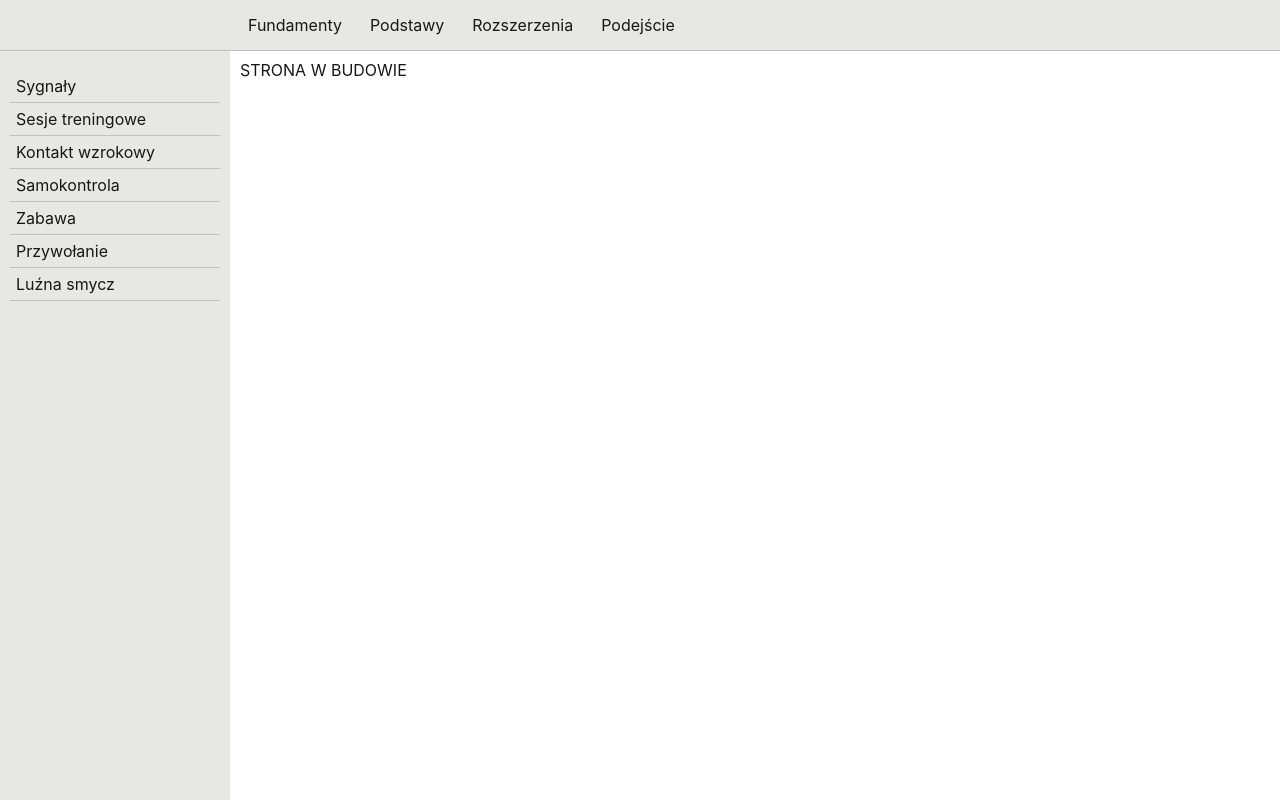
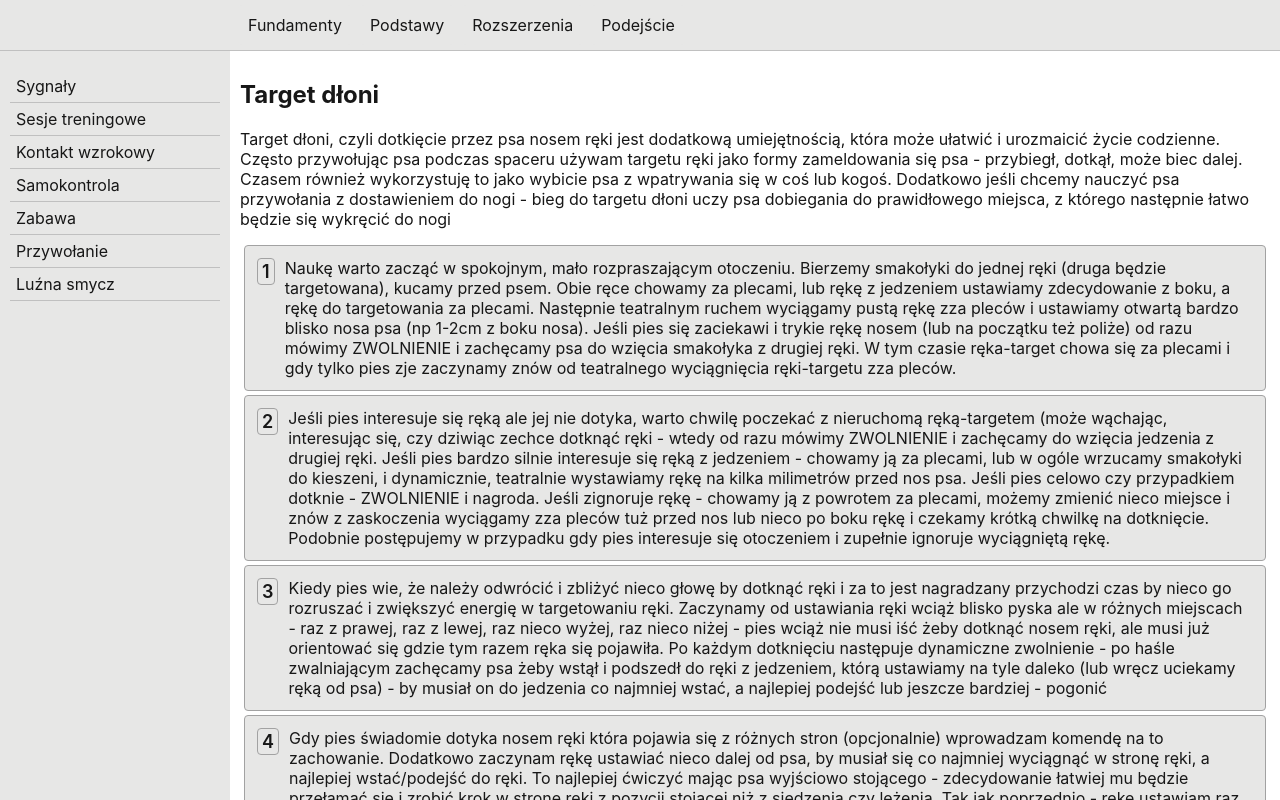
Before and after one commit to MonikaKrella/GoldenPawsAcademy, a React (Create React App) app: page /target in a window 1280 px wide. Built offline with nearby package versions, Linux system fonts and the light colour scheme.

Commit message:
added target, positions, stay, run to toy pages

```diff
--- a/src/App.tsx
+++ b/src/App.tsx
@@ -16,6 +16,10 @@ import TrainingSessions from './components/training-sessions-page/TrainingSessio
 import Rewards from './components/rewards-page/Rewards';
 import Mistakes from './components/mistakes-page/Mistakes';
 import Heelwork from './components/heelwork-page/Heelwork';
+import HandTarget from './components/hand-target-page/HandTarget';
+import Stay from './components/stay-page/Stay';
+import Positions from './components/positions-page/Positions';
+import RunToToy from './components/run-to-toy-page/RunToToy';
 
 function App() {
   return (
@@ -32,9 +36,10 @@ function App() {
           <Route path="/loose-leash" element={<LooseLeash />} />
           <Route path="/heel" element={<Heel />} />
           <Route path="/heelwork" element={<Heelwork />} />
-          <Route path="/stay" element={<InBuildPage />} />
-          <Route path="/target" element={<InBuildPage />} />
-          <Route path="/run-to-toy" element={<InBuildPage />} />
+          <Route path="/positions" element={<Positions />} />
+          <Route path="/stay" element={<Stay />} />
+          <Route path="/target" element={<HandTarget />} />
+          <Route path="/run-to-toy" element={<RunToToy />} />
           <Route path="/round" element={<InBuildPage />} />
           <Route path="/platform" element={<InBuildPage />} />
           <Route path="/position-movement" element={<InBuildPage />} />
--- /dev/null
+++ b/src/components/hand-target-page/HandTarget.tsx
@@ -0,0 +1,21 @@
+import { handTargetText } from '../../data/hand-taget';
+import PageTitle from '../../reusable-components/PageTitle/PageTitle';
+import Step from '../../reusable-components/Step/Step';
+import Textbox from '../../reusable-components/Textbox/Textbox';
+import Tip from '../../reusable-components/Tip/Tip';
+
+const HandTarget = () => {
+  return (
+    <div>
+      <PageTitle title={handTargetText.pageTitle} />
+      <Textbox text={handTargetText.into} />
+      <Step stepNumber={1} text={handTargetText.step1} />
+      <Step stepNumber={2} text={handTargetText.step2} />
+      <Step stepNumber={3} text={handTargetText.step3} />
+      <Step stepNumber={4} text={handTargetText.step4} />
+      <Tip text={handTargetText.tip} />
+    </div>
+  );
+};
+
+export default HandTarget;
--- /dev/null
+++ b/src/components/positions-page/Positions.tsx
@@ -0,0 +1,14 @@
+import { positionsText } from '../../data/positions';
+import PageTitle from '../../reusable-components/PageTitle/PageTitle';
+import Textbox from '../../reusable-components/Textbox/Textbox';
+
+const Positions = () => {
+  return (
+    <div>
+      <PageTitle title={positionsText.title} />
+      <Textbox text={positionsText.intro} />
+    </div>
+  );
+};
+
+export default Positions;
--- /dev/null
+++ b/src/components/run-to-toy-page/RunToToy.tsx
@@ -0,0 +1,14 @@
+import { runToToyText } from '../../data/run-to-toy';
+import PageTitle from '../../reusable-components/PageTitle/PageTitle';
+import Video from '../../reusable-components/Video/Video';
+
+const RunToToy = () => {
+  return (
+    <div>
+      <PageTitle title={runToToyText.title} />
+      <Video url={'https://www.youtube.com/embed/ekcJi7DrzWU'} />
+    </div>
+  );
+};
+
+export default RunToToy;
--- /dev/null
+++ b/src/components/stay-page/Stay.tsx
@@ -0,0 +1,20 @@
+import { stayText } from '../../data/stay';
+import PageTitle from '../../reusable-components/PageTitle/PageTitle';
+import Step from '../../reusable-components/Step/Step';
+import Textbox from '../../reusable-components/Textbox/Textbox';
+import Tip from '../../reusable-components/Tip/Tip';
+
+export const Stay = () => {
+  return (
+    <div>
+      <PageTitle title={stayText.title} />
+      <Textbox text={stayText.intro} />
+      <Step stepNumber={1} text={stayText.step1} />
+      <Step stepNumber={2} text={stayText.step2} />
+      <Step stepNumber={3} text={stayText.step3} />
+      <Tip text={stayText.tip} />
+    </div>
+  );
+};
+
+export default Stay;
--- /dev/null
+++ b/src/data/hand-taget.ts
@@ -0,0 +1,13 @@
+export const handTargetText = {
+  pageTitle: 'Target dłoni',
+  into: 'Target dłoni, czyli dotkięcie przez psa nosem ręki jest dodatkową umiejętnością, która może ułatwić i urozmaicić życie codzienne. Często przywołując psa podczas spaceru używam targetu ręki jako formy zameldowania się psa - przybiegł, dotkął, może biec dalej. Czasem również wykorzystuję to jako wybicie psa z wpatrywania się w coś lub kogoś. Dodatkowo jeśli chcemy nauczyć psa przywołania z dostawieniem do nogi - bieg do targetu dłoni uczy psa dobiegania do prawidłowego miejsca, z którego następnie łatwo będzie się wykręcić do nogi',
+  step1:
+    'Naukę warto zacząć w spokojnym, mało rozpraszającym otoczeniu. Bierzemy smakołyki do jednej ręki (druga będzie targetowana), kucamy przed psem. Obie ręce chowamy za plecami, lub rękę z jedzeniem ustawiamy zdecydowanie z boku, a rękę do targetowania za plecami. Następnie teatralnym ruchem wyciągamy pustą rękę zza pleców i ustawiamy otwartą bardzo blisko nosa psa (np 1-2cm z boku nosa). Jeśli pies się zaciekawi i trykie rękę nosem (lub na początku też poliże) od razu mówimy ZWOLNIENIE i zachęcamy psa do wzięcia smakołyka z drugiej ręki. W tym czasie ręka-target chowa się za plecami i gdy tylko pies zje zaczynamy znów od teatralnego wyciągnięcia ręki-targetu zza pleców.',
+  step2:
+    'Jeśli pies interesuje się ręką ale jej nie dotyka, warto chwilę poczekać z nieruchomą ręką-targetem (może wąchając, interesując się, czy dziwiąc zechce dotknąć ręki - wtedy od razu mówimy ZWOLNIENIE i zachęcamy do wzięcia jedzenia z drugiej ręki. Jeśli pies bardzo silnie interesuje się ręką z jedzeniem - chowamy ją za plecami, lub w ogóle wrzucamy smakołyki do kieszeni, i dynamicznie, teatralnie wystawiamy rękę na kilka milimetrów przed nos psa. Jeśli pies celowo czy przypadkiem dotknie - ZWOLNIENIE i nagroda. Jeśli zignoruje rękę - chowamy ją z powrotem za plecami, możemy zmienić nieco miejsce i znów z zaskoczenia wyciągamy zza pleców tuż przed nos lub nieco po boku rękę i czekamy krótką chwilkę na dotknięcie. Podobnie postępujemy w przypadku gdy pies interesuje się otoczeniem i zupełnie ignoruje wyciągniętą rękę. ',
+  step3:
+    'Kiedy pies wie, że należy odwrócić i zbliżyć nieco głowę by dotknąć ręki i za to jest nagradzany przychodzi czas by nieco go rozruszać i zwiększyć energię w targetowaniu ręki. Zaczynamy od ustawiania ręki wciąż blisko pyska ale w różnych miejscach - raz z prawej, raz z lewej, raz nieco wyżej, raz nieco niżej - pies wciąż nie musi iść żeby dotknąć nosem ręki, ale musi już orientować się gdzie tym razem ręka się pojawiła. Po każdym dotknięciu następuje dynamiczne zwolnienie - po haśle zwalniającym zachęcamy psa żeby wstął i podszedł do ręki z jedzeniem, którą ustawiamy na tyle daleko (lub wręcz uciekamy ręką od psa) - by musiał on do jedzenia co najmniej wstać, a najlepiej podejść lub jeszcze bardziej - pogonić',
+  step4:
+    'Gdy pies świadomie dotyka nosem ręki która pojawia się z różnych stron (opcjonalnie) wprowadzam komendę na to zachowanie. Dodatkowo zaczynam rękę ustawiać nieco dalej od psa, by musiał się co najmniej wyciągnąć w stronę ręki, a najlepiej wstać/podejść do ręki. To najlepiej ćwiczyć mając psa wyjściowo stojącego - zdecydowanie łatwiej mu będzie przełamać się i zrobić krok w stronę ręki z pozycji stojącej niż z siedzenia czy leżenia. Tak jak poprzednio - rękę ustawiam raz po prawej, raz po lewej, raz nisko z przodu, czasem nad głową żeby zmobilizować do niewielkiego podskoku',
+  tip: 'Gdy pies chętnie przemieszcza się by dotknąć dłoni, włączam do ćwiczeń dotykanie lewej ręki która jest ustawiona trochę za lewą nogą, i zwrócona dłonią w stronę siedzącego przede mną psa - zaczynam wplatać po mału target dłoni w miejscu, które będę później wykorzystywać przy przywołaniu i dostawieniu z przywołania (jeśli pies dostawia się do prawej nogi - to prawa ręka przy prawej nodze',
+};
--- /dev/null
+++ b/src/data/positions.ts
@@ -0,0 +1,5 @@
+export const positionsText = {
+  title: 'Siad, stój, waruj',
+  intro:
+    'Siad jest dobrze znaną przez psy umiejętnością i zwykle jedną z pierwszych rzeczy które opiekunowie uczą swoje pupile. Z waruj i stój już bywa różnie, szczególnie z tym ostatnim.',
+};
--- /dev/null
+++ b/src/data/run-to-toy.ts
@@ -0,0 +1,3 @@
+export const runToToyText = {
+  title: 'Wysyłanie do nieruchomej zabawki',
+};
--- /dev/null
+++ b/src/data/stay.ts
@@ -0,0 +1,12 @@
+export const stayText = {
+  title: 'Zostawanie',
+  intro:
+    'Zostawanie to pochodna samokontroli i umiejętności "zamrażania" się psa w danej pozycji. To, co dodajemy w nauce stricte zostawania, to wydłużanie czasu pozostawania w nadanej pozycji oraz odstawienie ręki-gestu samokontroli. Choć znaczenie zostawania jest dość oczywiste - kilka moich z życia wziętych przykładów: siad-zostań przed wiatą śmietnikową, gdy idę wyrzucić śmieci i nie chcę ryzykować zjedzenia przez psa czegoś leżącego na ziemi. Siad zostań gdy muszę poprzekładać rzeczy w samochodzie i przydadzą się dwie ręce zamiast jednej trzymającej psa',
+  step1:
+    'Fundamentem jest tutaj samokontrola - i pierwsze kroki w nauce zostawania to nauka samokontroli (patrz - fundamenty -> samokontrola). Gdy pies rozumie już że otwarta ręka oznacza zamrożenie się, zaczynamy wydłużać dystans na jaki odchodzimy od psa i czas między kolejnymi smakołykami. Uwaga! Pilnujemy zasady jedno kryterium na raz - jeśli odchodzimy dalej, to na początku szybko do psa wracamy. Natomiast jeśli chcemy wydłużać przerwy między kolejnymi smakołykami - ustawiamy się blisko psa, na odległości w której umie już pozostawać w pozycji',
+  step2:
+    'Następnie dodajemy odchodzenie w bok - jest to kolejne nowe kryterium, wobec czego wracamy znów do częstych smakołyków i początkowo niewielkiej odległości od psa (zaczynając nawet od 1-2 kroków w prawo / prawo-tył / lewo / lewo-tył) trzymając rękę blisko pyska i szybko nagradzając po przemieszczeniu się',
+  step3:
+    'Na koniec warto dodawać po kolei różne rozproszenia - a to mówimy w przestrzeń "Dzień dobry", a to odwracamy się tyłem do psa, podnosimy coś z ziemi, kładziemy coś na ziemi, chowamy się za coś żeby pies nas nie widział - im więcej rzeczy przerobimy tym bardziej niezawodne będzie zostawanie. Wprowadzając każde nowe rozproszenie warto ułatwiać psu zadanie nagradzając często i za niewielkie sukcesy stopniowo wydłużając czas np chowania się poza widokiem psa, lub intensywność (np początkowo kładziemy nic nie znaczący przedmiot by pod koniec rzucać w stronę psa jego ulubioną zabawkę',
+  tip: 'Ćwicząc samokontrolę i zostawanie w proces nauki wpisane jest zrywanie z przyjętej pozyji - bardzo istotne jest jak będziemy na to reagować i jak zmodyfikujemy ćwiczenie. Warto po błędzie ułatwić psu zadanie, nagradzać częściej, wzmacniając prawidłowe zachowanie, a następnie spróbować stworzyć mniejsze kroczki prowadzące do poziomu, w którym wystąpiło zerwanie psa z pozycji',
+};
```
Also changed, not shown: src/components/heel-page/Heel.tsx (+6 -1 lines).
